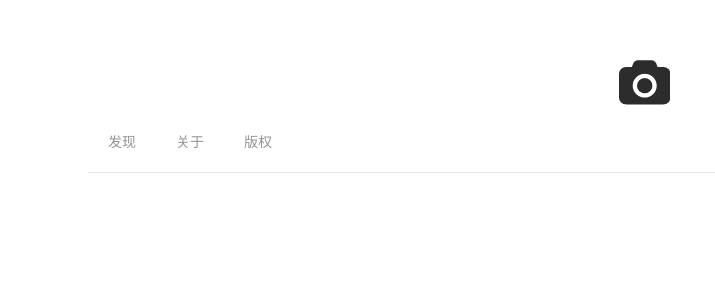
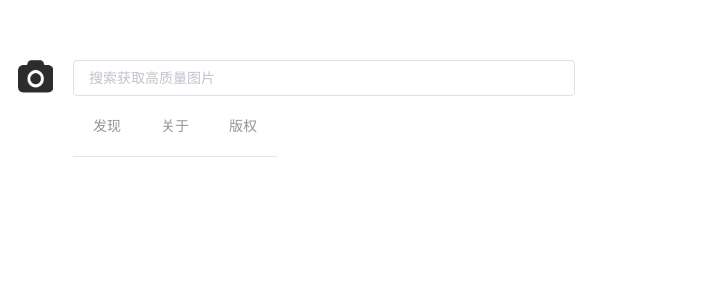
Before and after one commit to yiukuenchu/Pichub, a Vue app: page / in a window 1280 px wide. Shown: the top 300 px of the page, without its empty margins (0-715 px from the left). Built offline with nearby package versions, Linux system fonts and the light colour scheme.

Commit message:
make some improvements on navigation-bar

```diff
--- a/src/views/home/home.vue
+++ b/src/views/home/home.vue
@@ -5,13 +5,18 @@
 */
 
 <template>
-  <el-row class="container">
+  <div>
+    <el-row class="el-tabs__nav">
       <el-col :span="24">
-      <div class="nav-logo">
-          <a href="/"><img src="../../assets/camera.png" style="padding-left: 8px;"></a>
+        <div class="el-tabs__nav">
+            <a><img src="../../assets/camera.png" width="35" height="35" style="margin-left: 10px" ></a>
         </div>
-      <div class="nav-title" style="margin-left: 80px">
-        <el-col :span="24">
+        <div class="el-input" style="margin-left: 20px">
+          <el-input type="text" size="medium"  placeholder="搜索获取高质量图片">
+          </el-input>
+        </div>
+        <div class="el-tabs__nav" style="margin-left: 20px" >
+          <el-col :span="80">
             <el-menu :default-active="activeIndex" class="el-menu-demo" mode="horizontal" @select="handleSelect">
               <el-menu-item index="explore">发现</el-menu-item>
               <el-menu-item index="about">关于</el-menu-item>
@@ -21,6 +26,7 @@
         </div>
       </el-col>
     </el-row>
+  </div>
 </template>
 
 
@@ -30,7 +36,7 @@
       data() {
         return {
           defaultActiveIndex: "/",
-        };
+        }
       },
       methods: {
         handleSelect(key, keyPath) {
```
Lines whose indentation alone changed are shown as unchanged.
